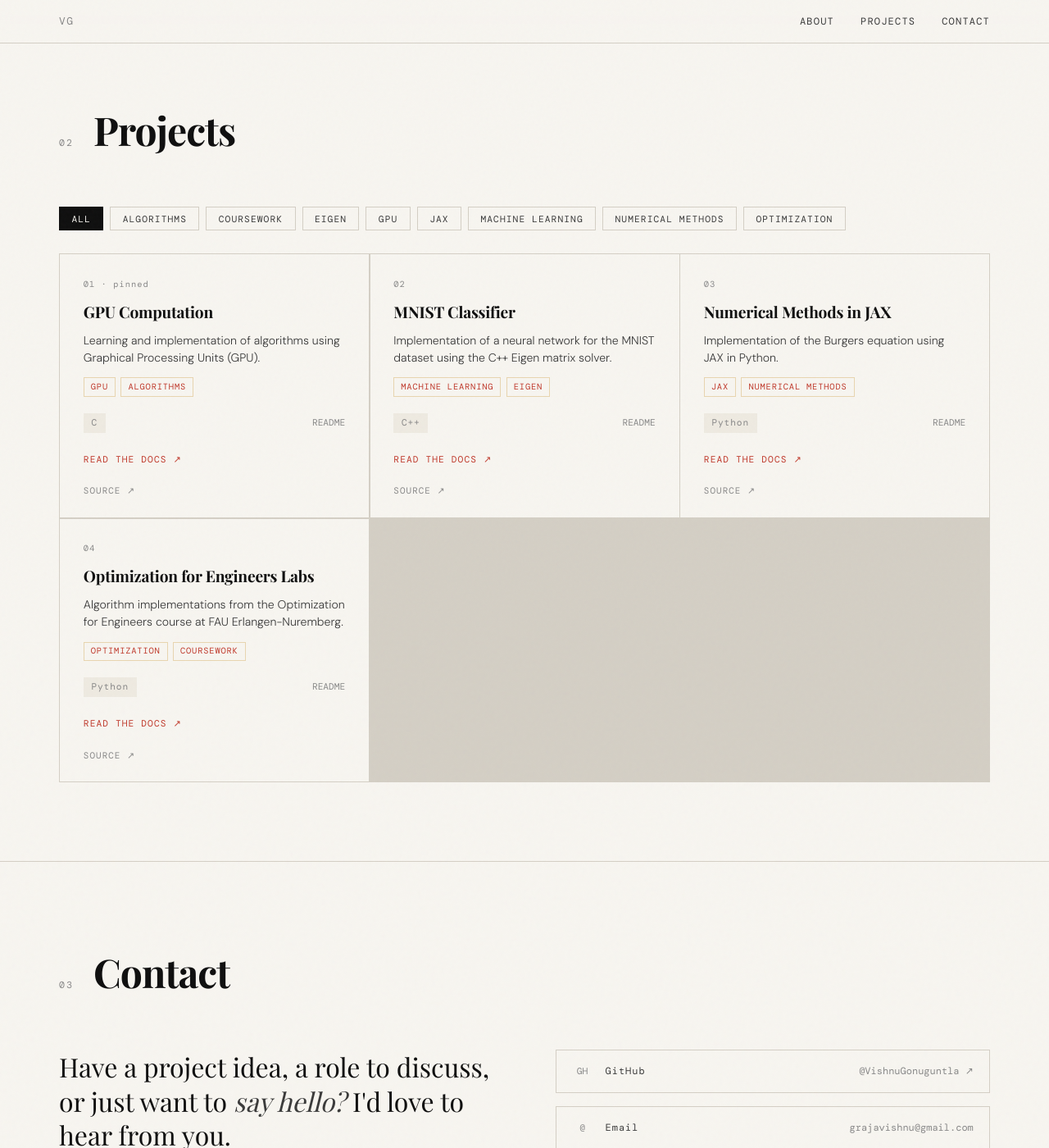
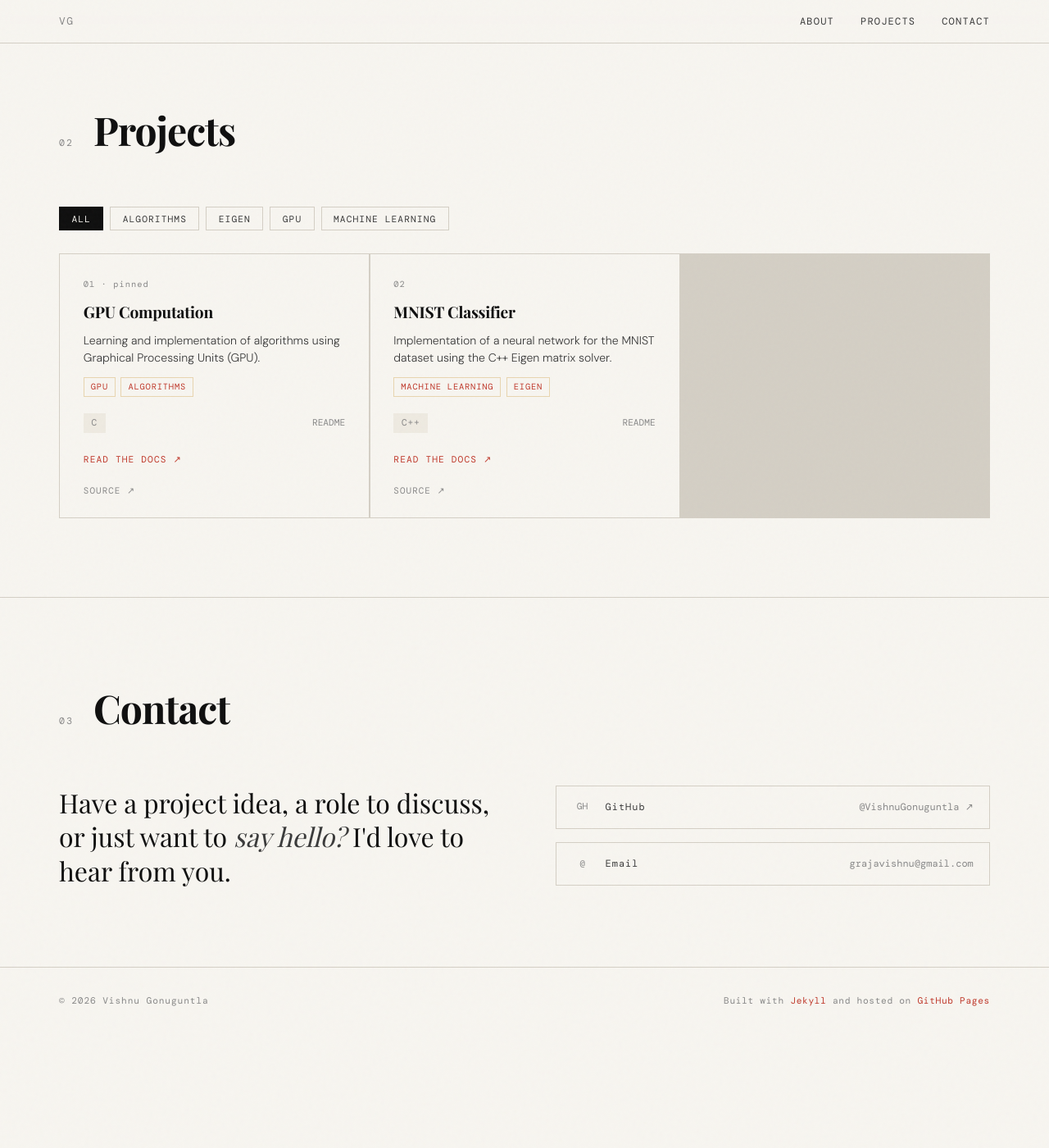
Before and after one commit to VishnuGonuguntla/VishnuGonuguntla.github.io, a Jekyll site: the page built from index.html, in a window 1280 px wide and 1400 px high, scrolled down 1334 px. Shown: the whole window at 82% size. Built offline with Jekyll 4.4.1, drawn with Linux system fonts in a browser that asks for light colours; some web fonts are replaced; after the commit the page ends 2596 px from its top, so only the background shows below that.

Commit message:
Minor Changes

```diff
--- a/_data/projects.yml
+++ b/_data/projects.yml
@@ -32,19 +32,3 @@
   tags:
     - "Machine Learning"
     - "Eigen"
-
-- repo: "VishnuGonuguntla/numerical_methods_jax"
-  title: "Numerical Methods in JAX"
-  description: "Implementation of the Burgers equation using JAX in Python."
-  language: "Python"
-  tags:
-    - "JAX"
-    - "Numerical Methods"
-
-- repo: "VishnuGonuguntla/Labs_OptimizationForEngg-SS25"
-  title: "Optimization for Engineers Labs"
-  description: "Algorithm implementations from the Optimization for Engineers course at FAU Erlangen-Nuremberg."
-  language: "Python"
-  tags:
-    - "Optimization"
-    - "Coursework"
```
